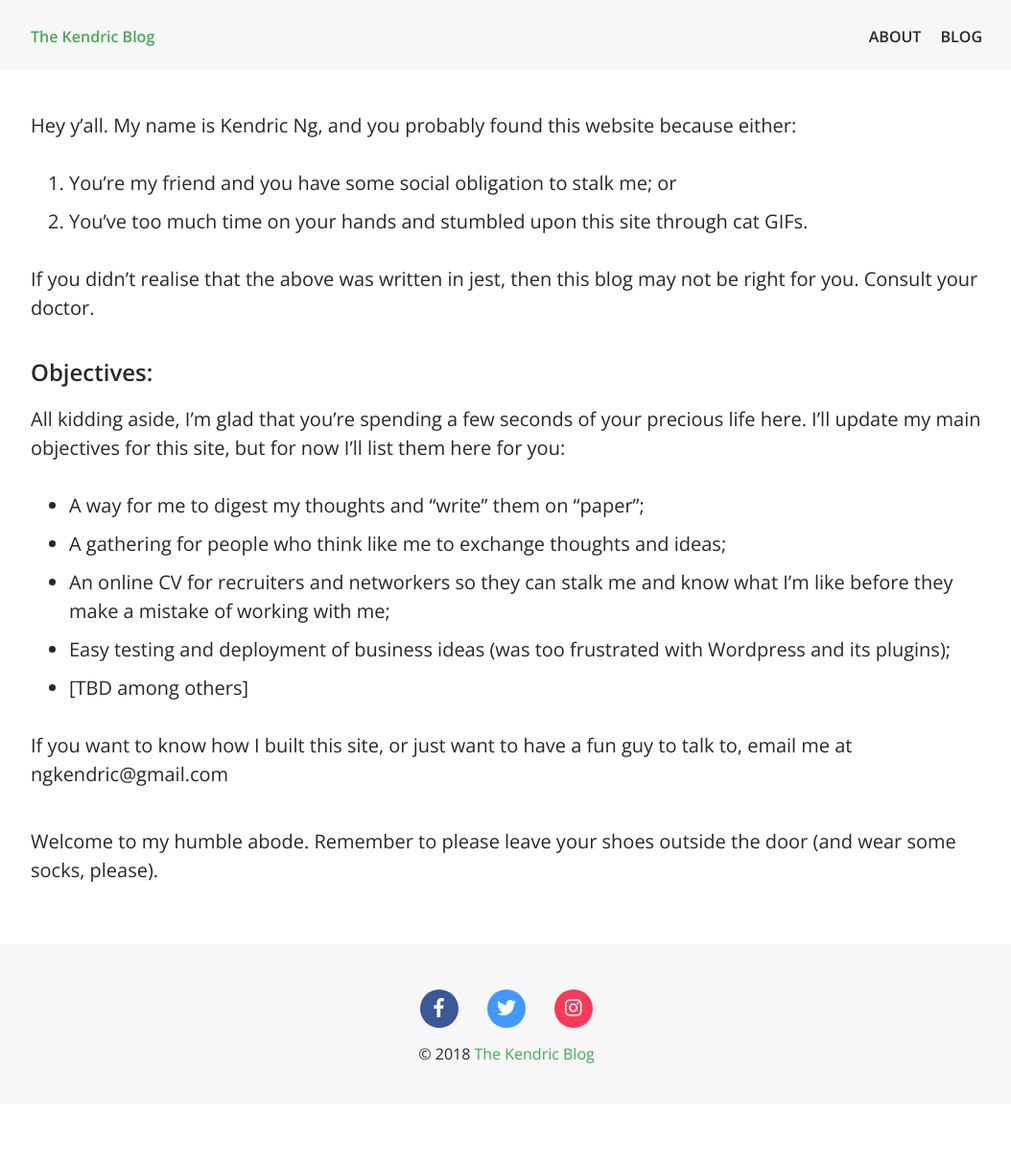
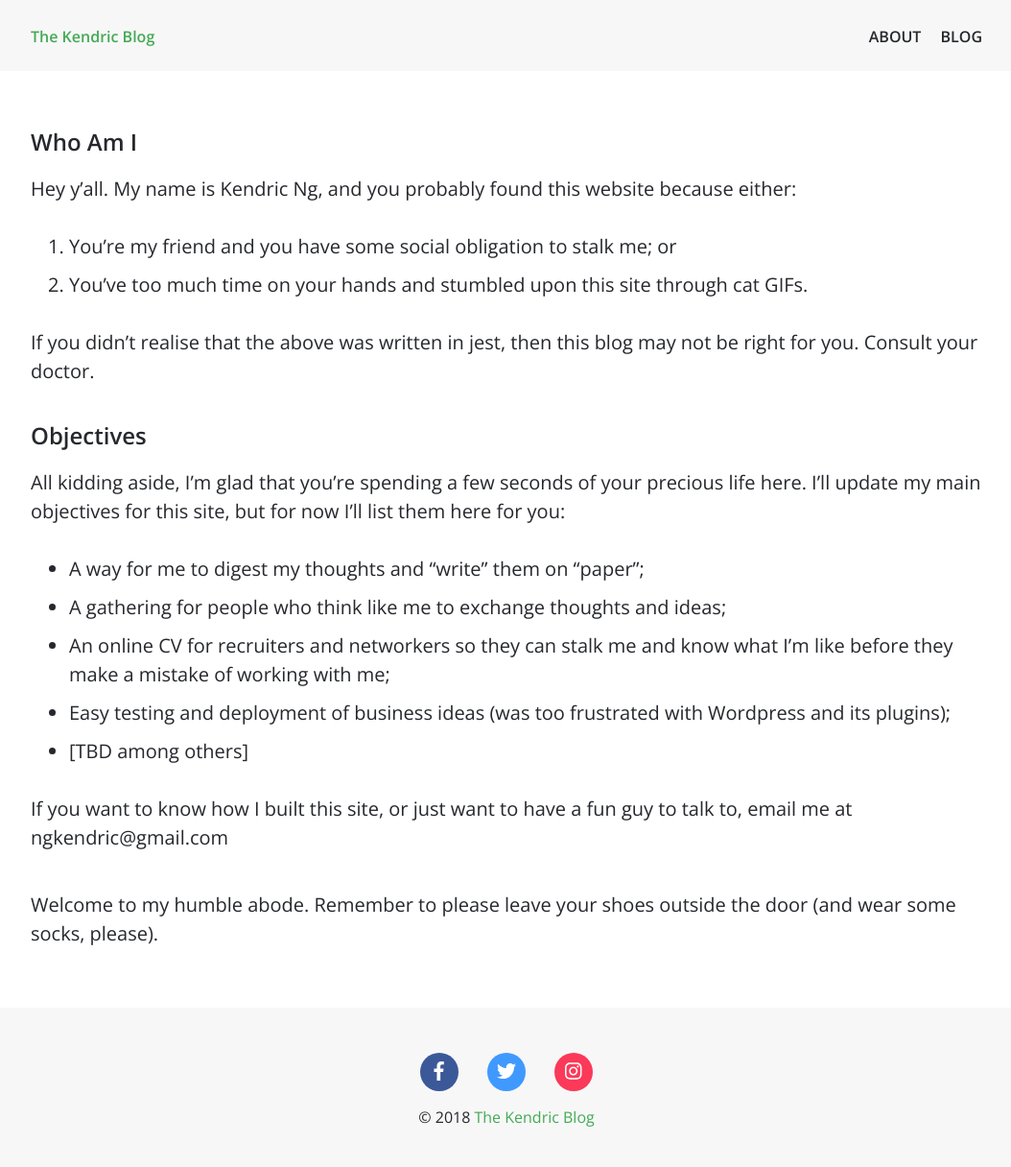
Before and after one commit to kendricng/kendric-blog, a Jekyll site: the page built from about.md, in a window 1280 px wide. Shown: the whole page at 96% size, without its empty margins (112-1166 px from the left). Built offline with Jekyll 4.4.1, drawn with Linux system fonts in a browser that asks for light colours; nearby versions of some CDN libraries; before the commit the page ends 1150 px from its top, so only the background shows below that.

Commit message:
Updated About Page

```diff
--- a/about.md
+++ b/about.md
@@ -4,13 +4,14 @@ title: About
 permalink: /about/
 ---
 
+### Who Am I
 Hey y'all. My name is Kendric Ng, and you probably found this website because either:
 1. You're my friend and you have some social obligation to stalk me; or
 2. You've too much time on your hands and stumbled upon this site through cat GIFs.
 
 If you didn't realise that the above was written in jest, then this blog may not be right for you. Consult your doctor.
 
-### Objectives:
+### Objectives
 All kidding aside, I'm glad that you're spending a few seconds of your precious life here. I'll update my main objectives for this site, but for now I'll list them here for you:
 * A way for me to digest my thoughts and "write" them on "paper";
 * A gathering for people who think like me to exchange thoughts and ideas;
```
